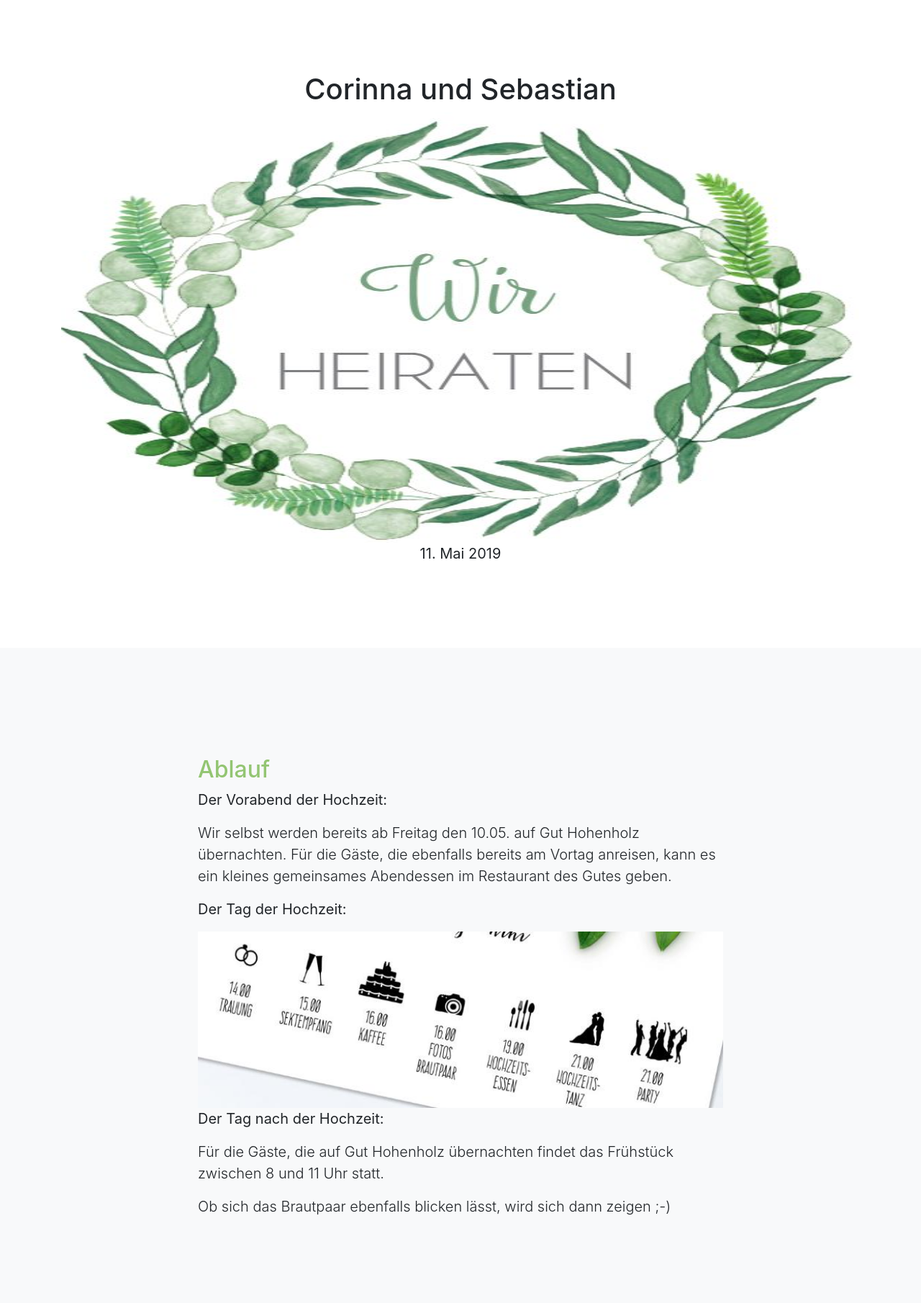
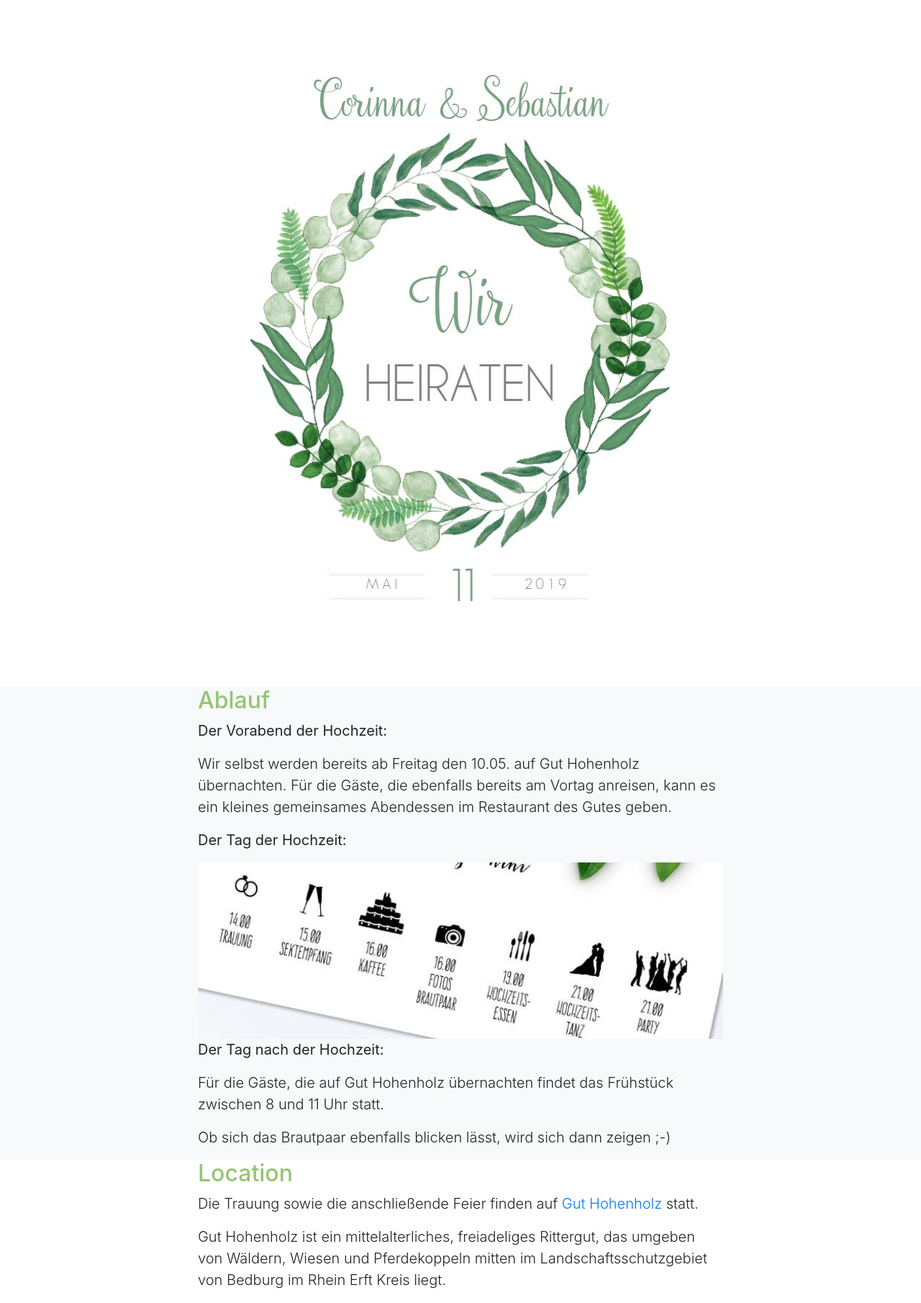
Before and after one commit to bastiwasti/hochzeit, a Django app: page / in a window 1280 px wide. Shown: the part 56-1866 px from the top of the page at 72% size. Run offline with Django 3.2, Linux system fonts and the light colour scheme; a user stored in the database is signed in; data comes from the database, SQL or seed files in the repository; both versions use the stored data as it was after the commit; some libraries are stand-ins or nearby versions.

Commit message:
pictures added

```diff
--- a/form/static/css/scrolling-nav.css
+++ b/form/static/css/scrolling-nav.css
@@ -13,30 +13,17 @@ header {
     padding: 156px 0 100px;
   }
 
-
-.img-responsive {
-    width:100%;
+.helper {
+    display: inline-block;
+    height: 100%;
+    vertical-align: middle;
 }
 
 section {
-  padding: 150px 0;
+  padding: 0 0;
  /* background-image: url('../images/footer.JPG'); */
-}
-
-#footer {
-	max-width: 100%;
-	background-image: url('../images/footer.JPG');
 }
 
 h2 { /* 1 priority score, not enough to override Bootstrap jumbotron definition */
   color: #93c572;
 }
-
-navbar {
- background-image: url('{% static "images/footer.JPG" %}');
- /* background-image: url('../images/footer.JPG'); */
-}
-
-.col-lg-8 mx-auto{
- background-image: url('{% static "images/footer.JPG" %}');
-}
--- a/form/templates/form/index.html
+++ b/form/templates/form/index.html
@@ -58,10 +58,22 @@
 
     <header class="bg-white text-black">
       <div class="container text-center">
-        <h1>Corinna und Sebastian</h1>
-          <img class="img-responsive" src='{% static "images/kranz.JPG" %}'
-           style='max-width:100%;' height="598px">
-        <p class="lead"><b>11. Mai 2019</b></p>
+
+        <div class=frame>
+          <span class="helper"></span>
+          <img class="img-responsive" src='{% static "images/namen.JPG" %}' style='max-width:100%;' >
+        </div>
+
+        <div class=frame>
+          <span class="helper"></span>
+          <img class="img-responsive" src='{% static "images/kranz.JPG" %}' style='max-width:100%;' height="598px" >
+        </div>
+
+        <div class=frame>
+          <span class="helper"></span>
+          <img class="img-responsive" src='{% static "images/datum.JPG" %}' style='max-width:100%;' >
+        </div>
+
       </div>
     </header>
 
@@ -161,7 +173,7 @@
           <div class="col-lg-8 mx-auto">
             <h2>Anmeldung</h2>
             <b class="lead"> Wir würden euch bitten bis zum
-            31. März 2019 euch und eure Begleitung und Kinder, die natürlich alle herzlich eingeladen sind, anzugeben.
+            11. April 2019 euch und eure Begleitung und Kinder, die natürlich alle herzlich eingeladen sind, anzugeben.
             An diesem Tag müssen wir die Anzahl der Gäste verbindlich an Gut Hohenholz übermitteln.
             Falls sich hiernach noch kurzfristige Änderungen ergeben, würden wir euch bitten uns persönlich Bescheid zu geben.</b>
             <form action="#contact" method="post">
```
Also changed, not shown: db.sqlite3, form/static/images/Datum.JPG (added), form/static/images/datum2.JPG (added), form/static/images/namen.JPG (added).
